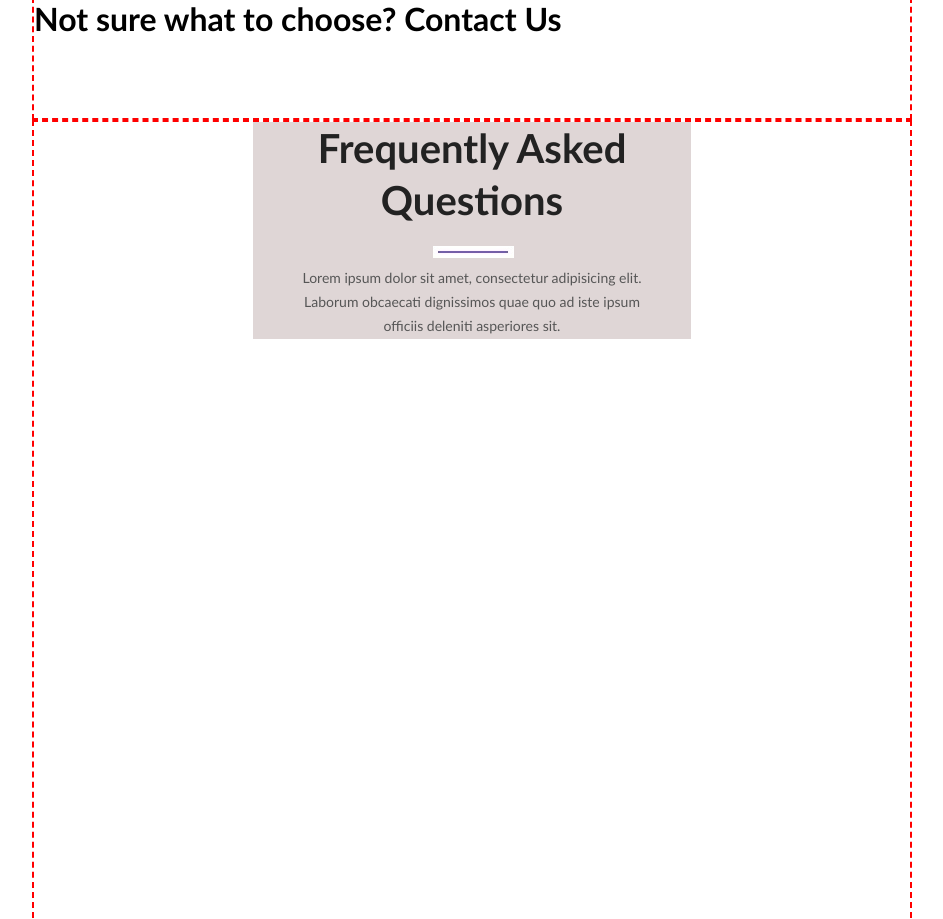
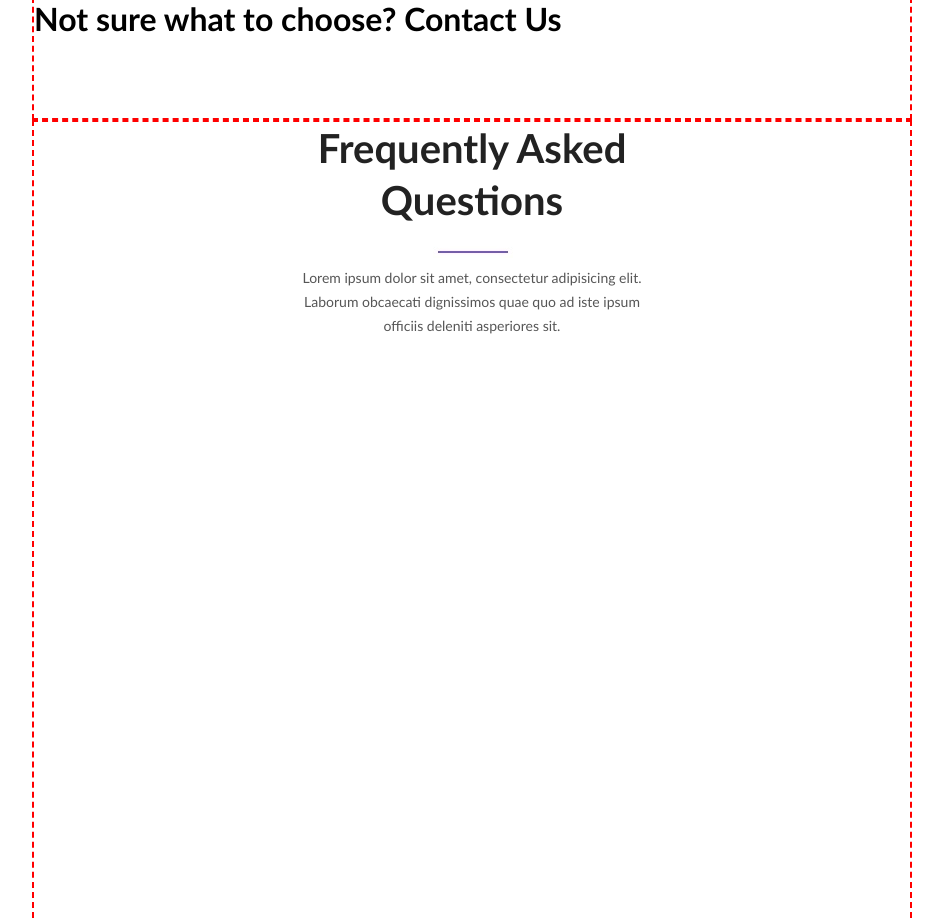
Before and after one commit to front-end-by-rimantas/29a-grupe-react-portfolio, a website: page index.html in a window 1280 px wide. Shown: the part 4609-5528 px from the top of the page, without its empty margins (168-1111 px from the left). Drawn offline with Linux system fonts and the light colour scheme; files whose address does not match are found by name.

Commit message:
faq background remove

```diff
--- a/css/home.css
+++ b/css/home.css
@@ -492,7 +492,6 @@ div.row-header > div.col-6.header-form {
     grid-area: rh8-bottom-12;
 }
 .faq-header {
-    background-color: #dfd6d6;
     display: block;
     width: 50%;
     align-items: center;
```
